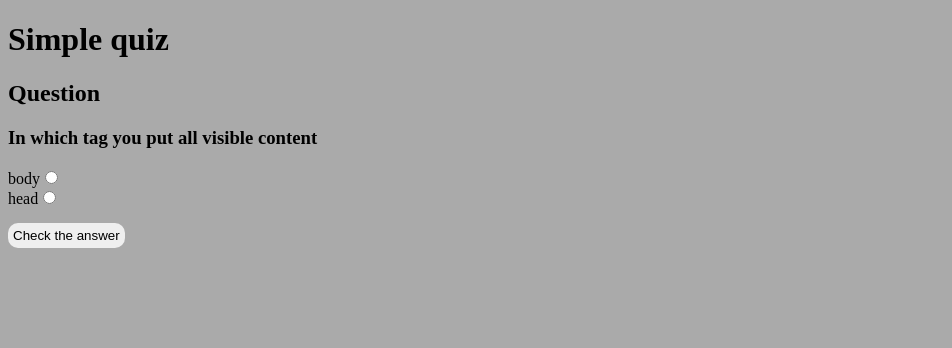
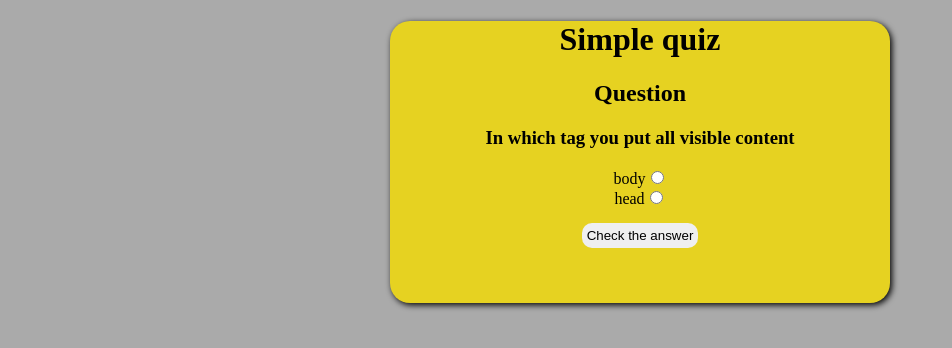
Before and after one commit to MarcinKufel/simpleQuiz, a plain HTML site: page index.html in a window 1280 px wide. Shown: the whole page, without its empty margins (0-952 px from the left). Drawn offline with Linux system fonts and the light colour scheme.

Commit message:
add style to contener

```diff
--- a/css/style.css
+++ b/css/style.css
@@ -9,10 +9,19 @@ html {
 
 .body {
     background-color: #aaa;
-};
 
+}
+
+.container {
+background-color: rgb(230, 210, 33);
+width: 500px;
+margin: auto;
+text-align: center;
+border-radius: 20px;
+box-shadow: 2px 2px 6px;
+}
 .question {
-
+color: black;
 }
 
 .question--hidden {
```
